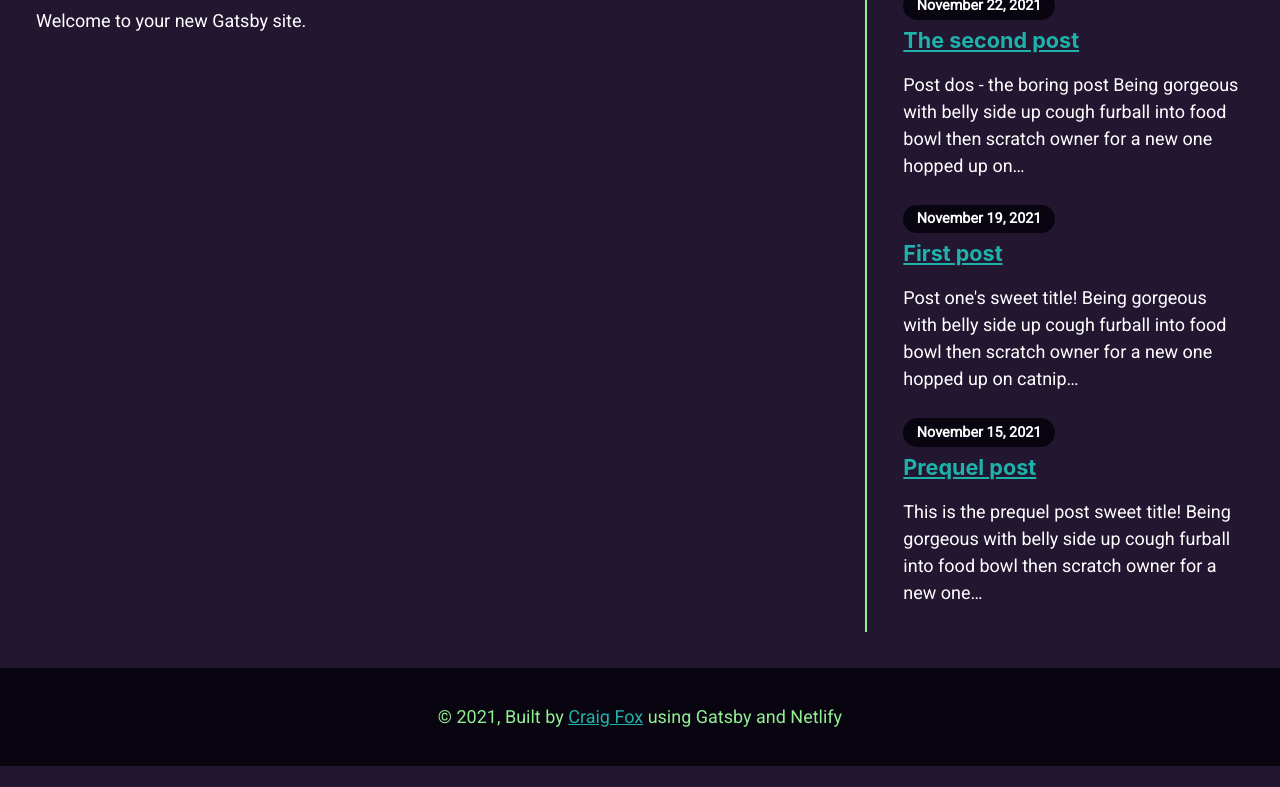
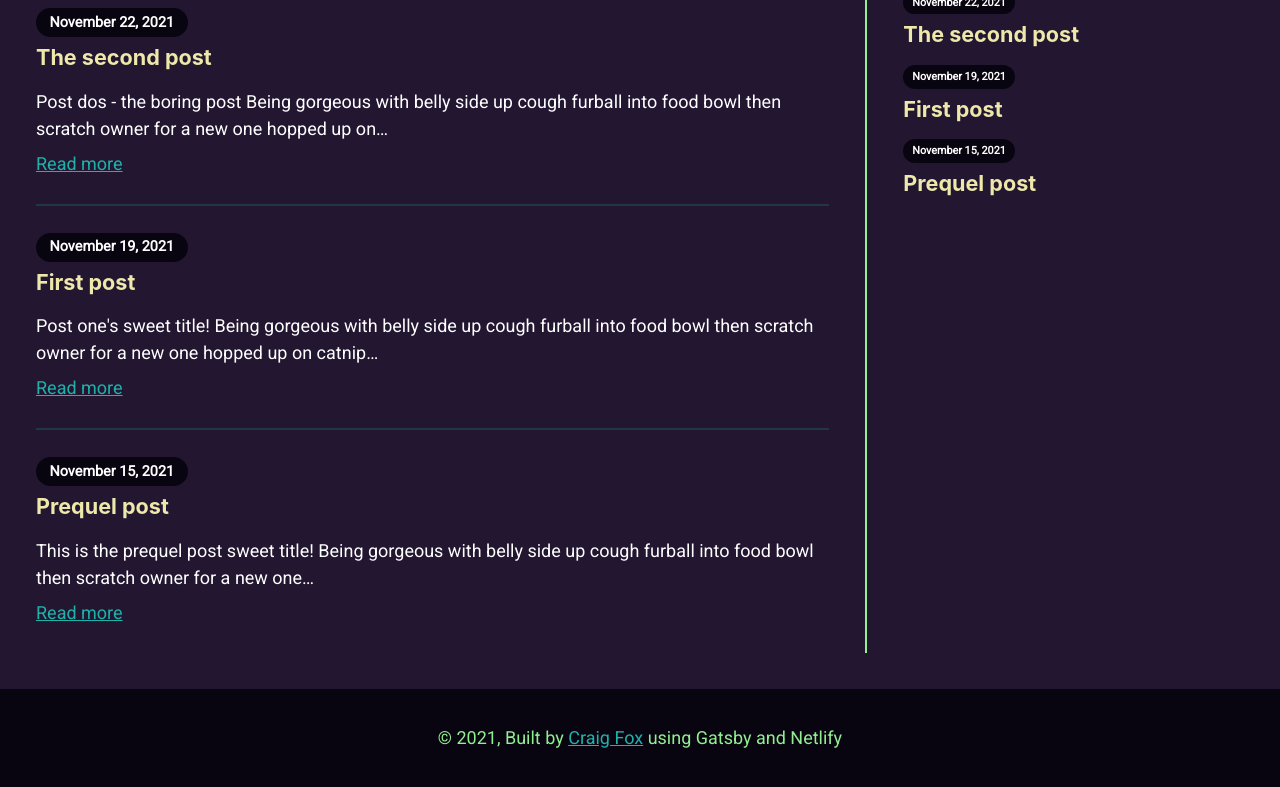
Before and after one commit to craigwfox/fox-2021-movies-gatsby, a Gatsby site: page / in a window 1280 px wide. Shown: the part 290-1077 px from the top of the page. Before the commit the page ends 1056 px from the top, so only its background shows below. Built offline with nearby package versions, Linux system fonts and the light colour scheme; Gatsby itself is replaced by a stand-in of ours.

Commit message:
added Blog feed

```diff
--- a/src/components/archive.js
+++ b/src/components/archive.js
@@ -14,7 +14,6 @@ const POST_ARCHIVE_QUERY = graphql`
             slug
             date(formatString: "MMMM DD, YYYY")
           }
-          excerpt
         }
       }
     }
@@ -29,14 +28,16 @@ const Archive = () => {
       <aside className="sidebar-posts">
         <h3>Archive</h3>
         {data.allMarkdownRemark.edges.map(edge => (
-          <article className="post-list" key={edge.node.frontmatter.slug}>
-            <h4>
+          <article
+            className="post post--sidebar"
+            key={edge.node.frontmatter.slug}
+          >
+            <h4 className="post-title">
               <Link to={`/posts${edge.node.frontmatter.slug}`}>
                 {edge.node.frontmatter.title}
               </Link>
             </h4>
-            <time>{edge.node.frontmatter.date}</time>
-            <p>{edge.node.excerpt}</p>
+            <time className="post-date">{edge.node.frontmatter.date}</time>
           </article>
         ))}
       </aside>
--- /dev/null
+++ b/src/components/listing.js
@@ -0,0 +1,46 @@
+import { graphql, StaticQuery, Link } from "gatsby"
+import * as React from "react"
+
+const LISTING_QUERY = graphql`
+  query BlogPostListing {
+    allMarkdownRemark(
+      limit: 15
+      sort: { order: DESC, fields: [frontmatter___date] }
+    ) {
+      edges {
+        node {
+          frontmatter {
+            title
+            slug
+            date(formatString: "MMMM DD, YYYY")
+          }
+          excerpt
+        }
+      }
+    }
+  }
+`
+
+const Listing = () => (
+  <StaticQuery
+    query={LISTING_QUERY}
+    render={({ allMarkdownRemark }) =>
+      allMarkdownRemark.edges.map(({ node }) => (
+        <article className="post post--listing" key={node.frontmatter.slug}>
+          <h2 className="post-title">
+            <Link to={`/posts${node.frontmatter.slug}`}>
+              {node.frontmatter.title}
+            </Link>
+          </h2>
+          <time className="post-date">{node.frontmatter.date}</time>
+          <p className="post-excerpt">{node.excerpt}</p>
+          <Link to={`/posts${node.frontmatter.slug}`} className="post-link">
+            Read more
+          </Link>
+        </article>
+      ))
+    }
+  />
+)
+
+export default Listing
--- a/src/pages/index.js
+++ b/src/pages/index.js
@@ -1,14 +1,16 @@
 import * as React from "react"
 import { StaticImage } from "gatsby-plugin-image"
+import Seo from "../components/seo"
 
 import Layout from "../components/layout"
-import Seo from "../components/seo"
+import Listing from "../components/listing"
 
 const IndexPage = () => (
   <Layout>
-    <Seo title="🏡 Home" />
-    <h1>Hi people</h1>
-    <p>Welcome to your new Gatsby site.</p>
+    <Seo title="Home" />
+    <h1>Blogy blog</h1>
+
+    <Listing />
   </Layout>
 )
 
--- a/src/sass/components/_articles.scss
+++ b/src/sass/components/_articles.scss
@@ -4,24 +4,32 @@
 // ======---------------------------------======
 // ---------------------------------------------
 
-.post-list {
+.post {
   display: grid;
   grid-template-areas: "date" "title" "content";
   gap: 0.5rem;
+}
 
-  h4 {
+.post-title {
   grid-area: title;
   margin: 0 0 0.5rem;
 
-    color: hsl(var(--clr-t-accent));
+  color: hsl(var(--clr-t-title));
   font-size: 1.2rem;
 
   a {
     color: inherit;
+    text-decoration: none;
+
+    &:hover,
+    &:focus {
+      color: hsl(var(--clr-t-accent));
+      text-decoration: underline;
+    }
   }
 }
 
-  time {
+.post-date {
   grid-area: date;
   display: flex;
   justify-self: flex-start;
@@ -36,9 +44,46 @@
   line-height: 1.5;
 }
 
-  p {
+.post-excerpt {
   grid-area: content;
+
+  margin-bottom: 0;
 
   line-height: 1.5;
 }
+
+.post-link {
+  color: hsl(var(--clr-t-accent));
+  font-size: 1rem;
+
+  &:hover,
+  &:focus {
+    color: hsl(var(--clr-t-title));
   }
+}
+
+// ====---------------====
+// post list
+// ====---------------====
+.post--sidebar {
+  .post-date {
+    padding: 0.2rem 0.5rem;
+
+    font-size: 0.6rem;
+  }
+}
+
+// ====---------------====
+// Post listing
+// ====---------------====
+.post--listing {
+  padding-bottom: 1.5rem;
+  margin-bottom: 1.5rem;
+
+  border-bottom: 2px solid hsl(var(--clr-t-accent), 0.2);
+
+  &:last-child {
+    margin-bottom: 0;
+    border-bottom: 0;
+  }
+}
```
Lines whose indentation alone changed are shown as unchanged.
